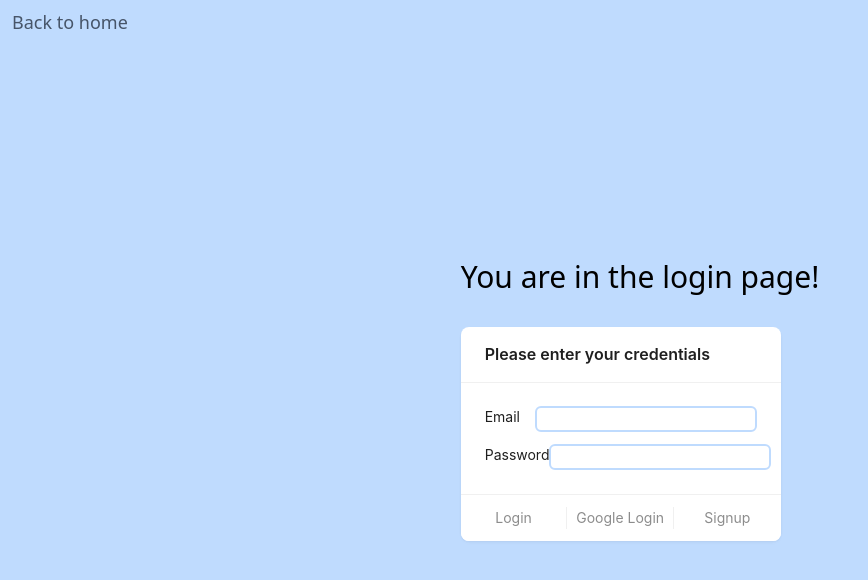
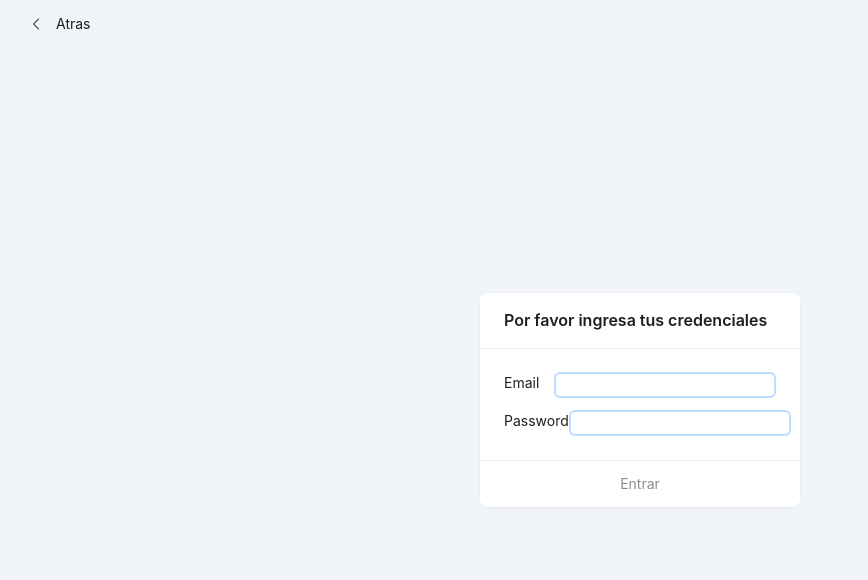
Before and after one commit to dserranog1/questionare-web-app, a React (Vite) app: page /auth/login in a window 1280 px wide. Shown: the top 580 px of the page, without its empty margins (0-868 px from the left). Built offline with nearby package versions, Linux system fonts and the light colour scheme.

Commit message:
feat: add login page

```diff
--- a/index.html
+++ b/index.html
@@ -3,6 +3,12 @@
   <head>
     <meta charset="UTF-8" />
     <link rel="icon" type="image/svg+xml" href="/vite.svg" />
+    <link rel="preconnect" href="https://fonts.googleapis.com" />
+    <link rel="preconnect" href="https://fonts.gstatic.com" crossorigin />
+    <link
+      href="https://fonts.googleapis.com/css2?family=Roboto:wght@400;700&display=swap"
+      rel="stylesheet"
+    />
     <meta name="viewport" content="width=device-width, initial-scale=1.0" />
     <title>Questionare app</title>
   </head>
--- a/package.json
+++ b/package.json
@@ -10,6 +10,7 @@
     "lint": "eslint . --ext .ts,.tsx"
   },
   "dependencies": {
+    "@heroicons/react": "^2.0.16",
     "@typescript-eslint/eslint-plugin": "^5.54.1",
     "@typescript-eslint/parser": "^5.54.1",
     "antd": "^5.3.0",
@@ -19,7 +20,6 @@
     "eslint-plugin-jsx-a11y": "^6.7.1",
     "eslint-plugin-react": "^7.32.2",
     "formik": "^2.2.9",
-    "prettier": "^2.8.4",
     "react": "^18.2.0",
     "react-dom": "^18.2.0",
     "react-router-dom": "^6.8.2"
@@ -30,6 +30,8 @@
     "@vitejs/plugin-react": "^3.1.0",
     "autoprefixer": "^10.4.13",
     "postcss": "^8.4.21",
+    "prettier": "^2.8.4",
+    "prettier-plugin-tailwindcss": "^0.2.4",
     "tailwindcss": "^3.2.7",
     "typescript": "^4.9.3",
     "vite": "^4.1.0"
--- a/src/App.tsx
+++ b/src/App.tsx
@@ -4,10 +4,12 @@
 
 function App() {
   return (
-    <Routes>
-      <Route path="/" element={<Home />} />
-      <Route path="/auth/*" element={<AuthRouter />} />
-    </Routes>
+    <div className="flex h-full min-h-screen flex-col justify-center bg-slate-100 font-roboto">
+      <Routes>
+        <Route path="/" element={<Home />} />
+        <Route path="/auth/*" element={<AuthRouter />} />
+      </Routes>
+    </div>
   );
 }
 
--- a/src/components/Home.tsx
+++ b/src/components/Home.tsx
@@ -2,11 +2,16 @@
 
 const Home = () => {
   return (
-    <div className="flex h-screen flex-col items-center justify-center gap-4 bg-blue-200 text-3xl">
-      You are in the home page!
+    <div className="flex flex-col items-center justify-center gap-72">
+      <div className="flex flex-col items-center gap-4">
+        <p className="text-4xl">👋 Bienvenido a Questionare!</p>
+        <p className="text-xl">
+          Questionare es aplicación diseñada para crear y contestar pregutnas
+        </p>
+      </div>
       <Link to="/auth/login">
-        <button className="w-fit rounded-md border-2 border-blue-500 bg-slate-300 p-2 hover:bg-slate-100">
-          Go to Login
+        <button className="rounded-md bg-blue-medium-deep p-2 text-white hover:bg-blue-bright">
+          Iniciar sesión
         </button>
       </Link>
     </div>
--- a/src/components/LoginPage.tsx
+++ b/src/components/LoginPage.tsx
@@ -12,34 +12,20 @@
     },
   });
   return (
-    <div className="flex h-screen flex-row items-center justify-center bg-blue-200 text-3xl">
+    <div className="flex h-full flex-row items-center justify-center text-3xl">
       {" "}
       <div className="flex flex-col gap-8">
-        You are in the login page!
         <Card
-          title="Please enter your credentials"
+          title="Por favor ingresa tus credenciales"
           className="w-80"
           bordered={false}
           actions={[
             <button
-              type="submit"
               key="submitButton"
               form="loginForm"
               onClick={() => console.log("loging by hand")}
             >
-              Login
-            </button>,
-            <button
-              key="submitWithGoogleButton"
-              onClick={() => console.log("clicking google button")}
-            >
-              Google Login
-            </button>,
-            <button
-              key="submitWithEmailPassword"
-              onClick={() => console.log("click email and password button")}
-            >
-              Signup
+              Entrar
             </button>,
           ]}
         >
--- a/src/routers/AuthRouter.tsx
+++ b/src/routers/AuthRouter.tsx
@@ -1,19 +1,25 @@
 import { Route, Routes, useNavigate } from "react-router-dom";
 import NoMatch from "../components/NoMatch";
 import LoginPage from "../components/LoginPage";
+import { Button } from "antd";
+import { ChevronLeftIcon } from "@heroicons/react/24/solid";
 
 const AuthRouter = () => {
   const navigate = useNavigate();
+
   return (
     <div>
       <div className="absolute top-2 left-3 text-lg text-slate-600 hover:text-slate-800">
-        <button
+        <Button
+          className="flex flex-row items-center justify-center gap-3"
+          type="text"
           onClick={() => {
             navigate("/");
           }}
         >
-          Back to home
-        </button>
+          <ChevronLeftIcon className="w-4" />
+          Atras
+        </Button>
       </div>
       <Routes>
         <Route path="login" element={<LoginPage />} />
--- a/tailwind.config.cjs
+++ b/tailwind.config.cjs
@@ -2,7 +2,18 @@
 module.exports = {
   content: ["./index.html", "./src/**/*.{js,ts,jsx,tsx}"],
   theme: {
-    extend: {},
+    extend: {
+      fontFamily: {
+        roboto: "Roboto",
+      },
+      colors: {
+        "blue-deep": "#0424FA",
+        "blue-medium-deep": "#0D53DE",
+        "blue-bright": "#1B8FF5",
+        "blue-medium-bright": "#0DA6DE",
+        "cyan-bright": "#0FEFFF",
+      },
+    },
   },
   plugins: [],
 };
```
Also changed, not shown: 1 other file (tests, documents, lock files or other folders).
